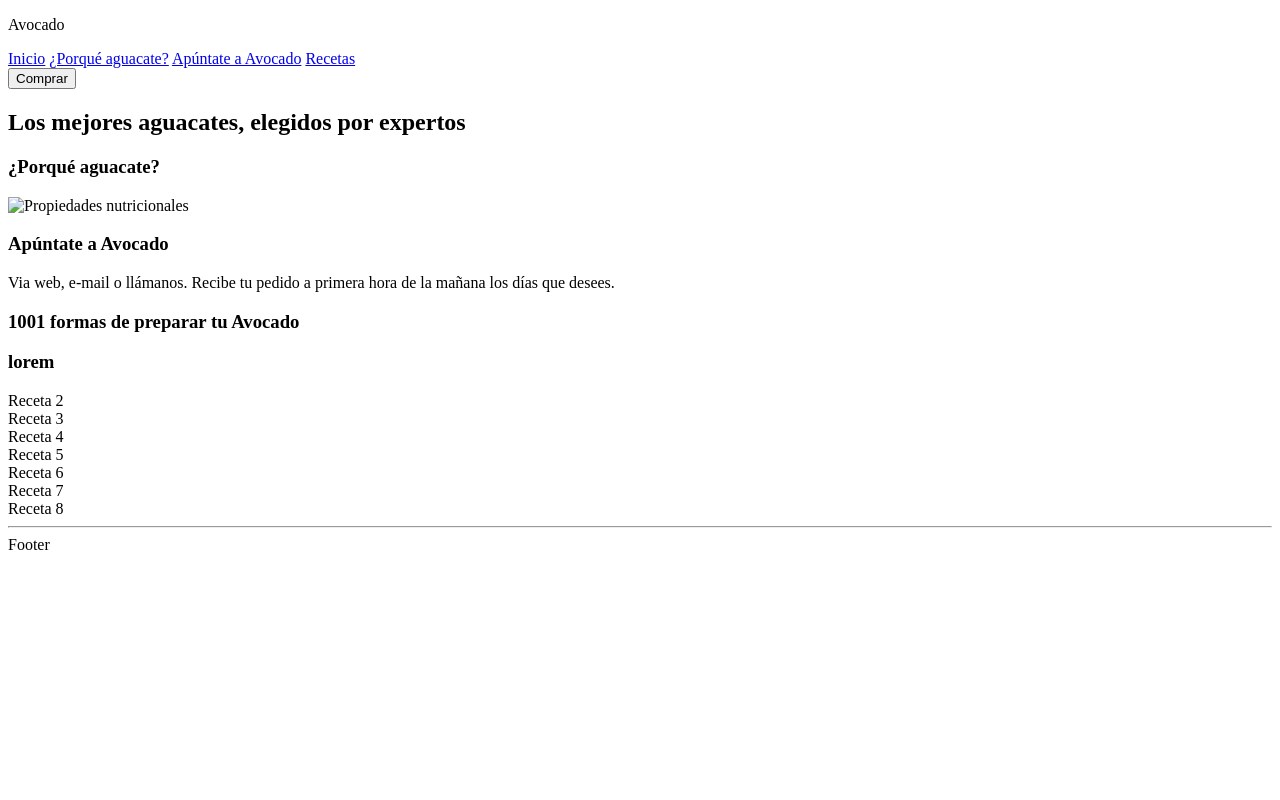
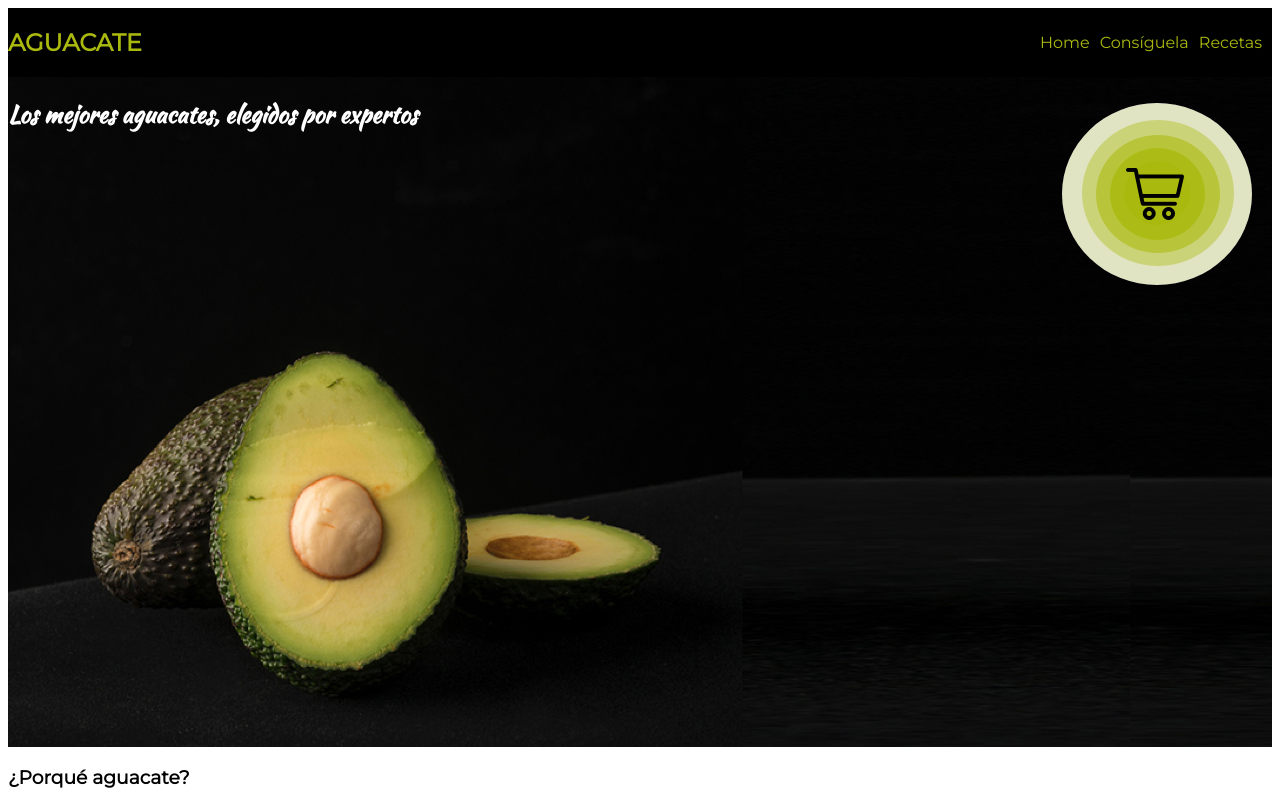
Before and after one commit to alejandroclose/avocado, a plain HTML site: page index.html in a window 1280 px wide. Shown: the top 800 px of the page. Drawn offline with Linux system fonts and the light colour scheme.

Commit message:
nav done

```diff
--- a/css/stylesheet.css
+++ b/css/stylesheet.css
@@ -0,0 +1,79 @@
+* {
+  font-family: "Montserrat", sans-serif;
+  /* border: 1px solid black; */
+}
+
+container{
+  display: flex;
+  flex-direction: column;
+}
+
+.navbar {
+  width: 100%;
+  display: flex;
+  flex-direction: row;
+  justify-content: space-between;
+  background-color: black;
+  color: #aab90d;
+}
+
+a:link {
+  color: #aab90d;
+  text-decoration:none;
+}
+
+a:visited {
+  color: #aab90d;
+  text-decoration:none;
+}
+
+.logo {
+  display: flex;
+  flex-direction: row;
+  align-items: flex-start;
+}
+
+.menu {
+  display: flex;
+}
+
+ul {
+  display: flex;
+  flex-direction: row;
+  align-items: center;
+  justify-content: space-between;
+}
+
+ul > li {
+  list-style-type: none;
+  margin-right: 10px;
+}
+
+.button {
+  position: fixed;
+  align-self: flex-end;
+  margin-top: 75px;
+}
+
+button {
+  background-image: url("../images/boton.png");
+  border: none;
+  color: white;
+  text-align: center;
+  text-decoration: none;
+  display: block;
+  border-radius: 50%;
+  height: 182px;
+  width: 190px;
+  margin: 20px;
+}
+
+#inicio{
+  background-image: url("../images/imagen-portada-1.png");
+  height: 670px;
+}
+
+.claim{
+  color: white;
+  font-family: 'Kaushan Script';
+}
--- a/index.html
+++ b/index.html
@@ -8,28 +8,40 @@
   <meta name="viewport" content="width=device-width, initial-scale=1, shrink-to-fit=no">
   <link rel="stylesheet" type="text/css" href="./css/stylesheet.css">
   <link href="https://fonts.googleapis.com/css?family=Montserrat" rel="stylesheet">
+  <link href="https://fonts.googleapis.com/css?family=Kaushan+Script" rel="stylesheet">
   <title>Avocado</title>
 </head>
 
 <body>
-  <nav class="">
-    <div>
-      <p>Avocado</p>
+  <container>
+    <nav class="navbar">
+      <div class="logo">
+        <h1>AGUACATE</h1>
+      </div>
+      <div class="menu">
+        <ul>
+          <li>
+            <a href="#inicio">Home</a>
+          </li>
+          <li>
+            <a href="#consiguela">Consíguela</a>
+          </li>
+          <li>
+            <a href="#recetas">Recetas</a>
+          </li>
+        </ul>
+      </div>
+    </nav>
+
+    <div class="button">
+      <button>
+      </button>
     </div>
-    <div class="">
-      <a class="" href="#inicio">Inicio</a>
-      <a class="" href="#conoceme">¿Porqué aguacate?</a>
-      <a class="" href="#consiguela">Apúntate a Avocado</a>
-      <a class="" href="#recetas">Recetas</a>
-    </div>
-  </nav>
-  <button>Comprar</button>
-  <section id="inicio">
-    <div>
-      <h1>Los mejores aguacates, elegidos por expertos</h1>
-    </div>
-  </section>
-  <container>
+    <section id="inicio">
+      <div class="header">
+        <h1 class="claim">Los mejores aguacates, elegidos por expertos</h1>
+      </div>
+    </section>
     <section id="conoceme">
       <div>
         <h3>¿Porqué aguacate?</h3>
```
Also changed, not shown: images/boton.png (added), images/imagen-portada-1.png (added), 1 other file.
